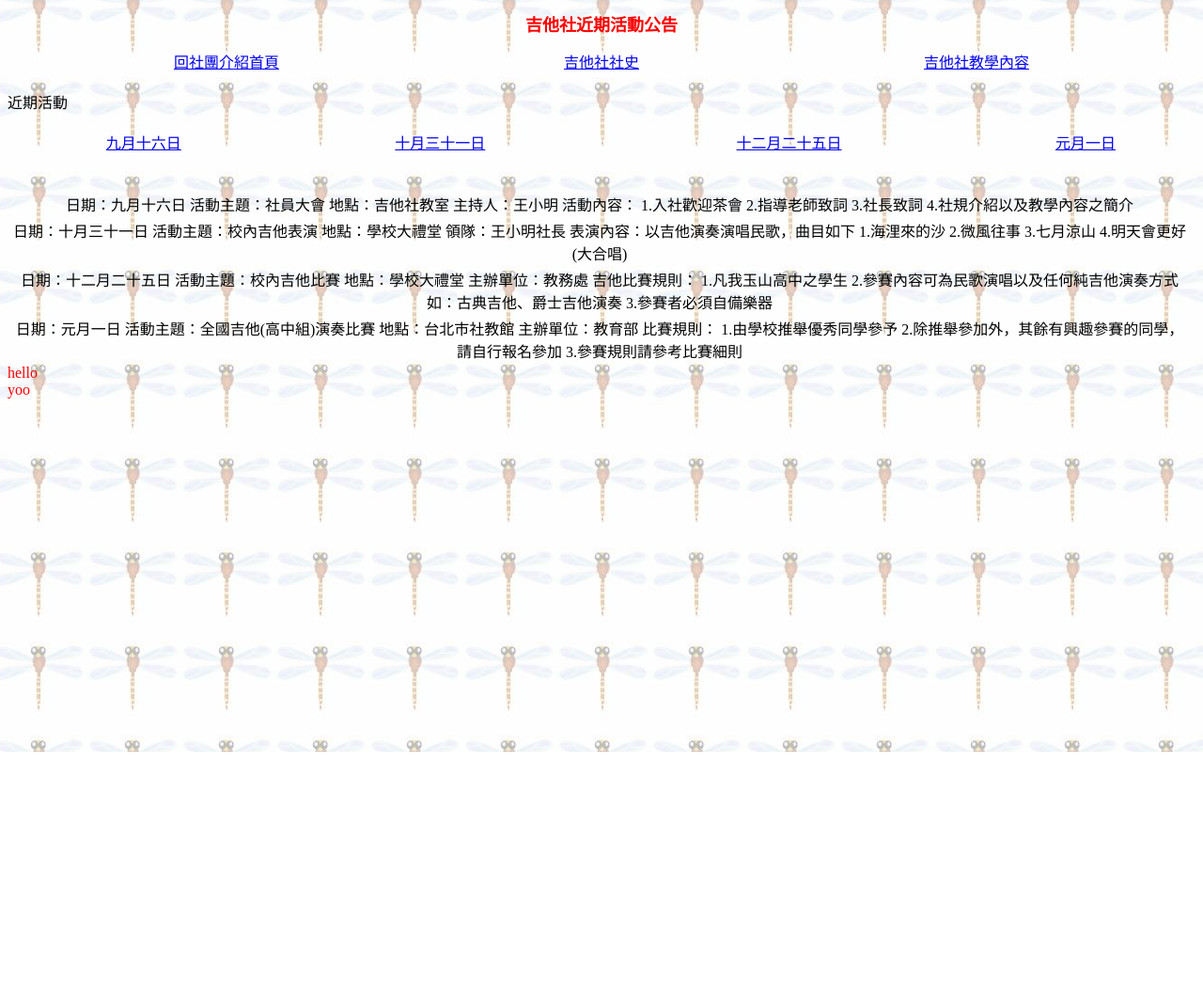
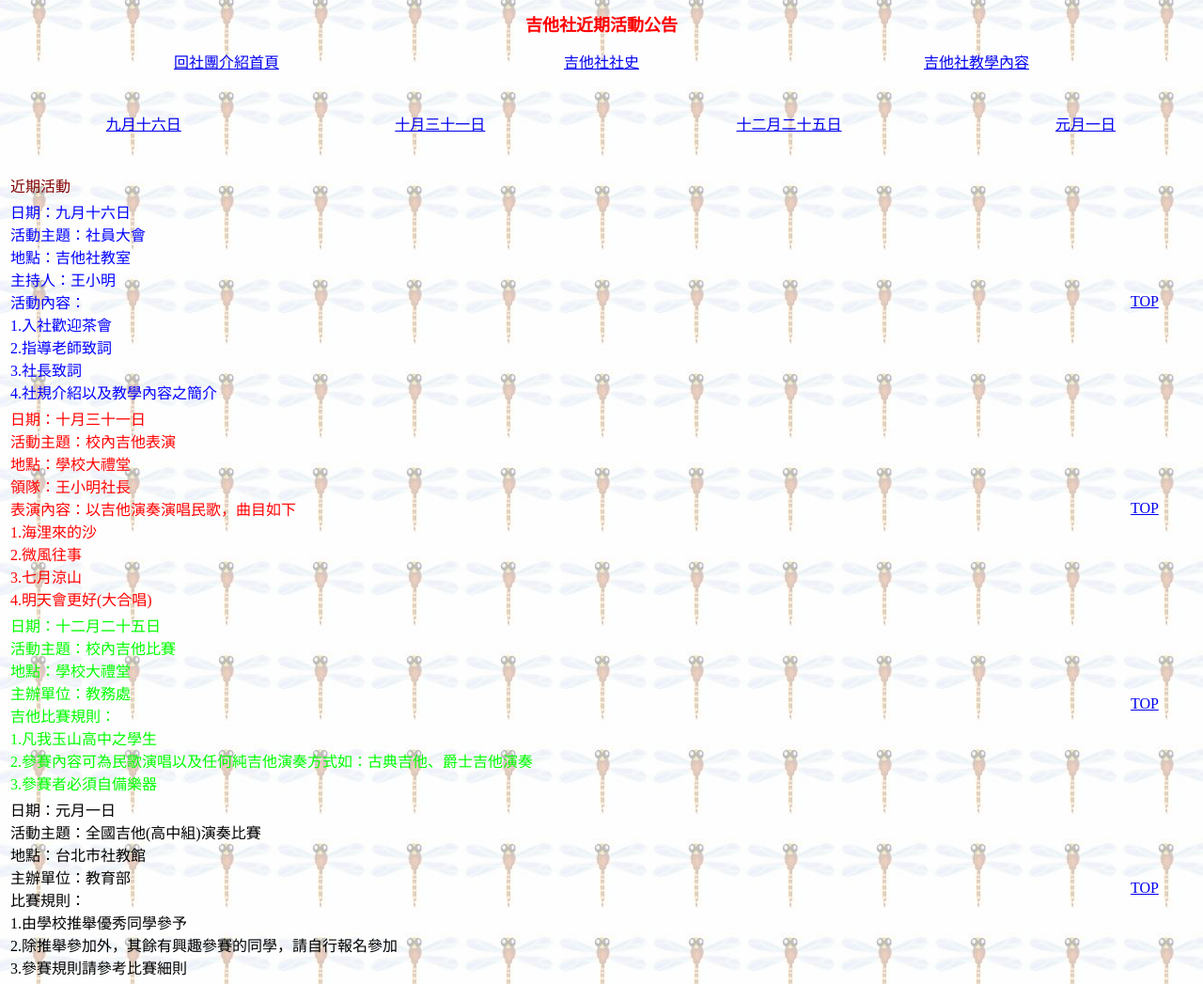
Before and after one commit to BobKuo/web12-1, a plain HTML site: page guitar_event.html in a window 1280 px wide. Shown: the top 1047 px of the page at 94% size. Before the commit the page ends 800 px from the top, so only its background shows below. Drawn offline with Linux system fonts and the light colour scheme.

Commit message:
完成吉他活動分頁

```diff
--- a/guitar_event.html
+++ b/guitar_event.html
@@ -25,28 +25,46 @@
             text-align: center;
         }
 
-
-        .a1 {
-            color: red;
+        .a1 td {
+            text-align: left;
+            font-size: 16px;
         }
 
-        /* .a1.a2 {
-            color: blue
-        } */
+        #p0 {
+            color: #800000;
+        }
+
+        #p1 {
+            color: #0000FF;
+        }
+
+        #p2 {
+            color: #FF0000;
+        }
+
+        #p3 {
+            color: #00FF00;
+        }
+
+        #p4 {
+            color: #000000;
+        }
     </style>
 </head>
 
 <body>
     <table>
         <h1>吉他社近期活動公告</h1>
-        <tr>
-            <td><a href="./index.html" target="_top">回社團介紹首頁</a></td>
-            <td><a href="./guitar_history.html" target="iframe">吉他社社史</a></td>
-            <td><a href="./guitar_learning.html" target="iframe">吉他社教學內容</a></td>
-        </tr>
-
         <table>
-            <p>近期活動</p>
+            <tr>
+                <td><a href="./index.html" target="_top">回社團介紹首頁</a></td>
+                <td><a href="./guitar_history.html" target="iframe">吉他社社史</a></td>
+                <td><a href="./guitar_learning.html" target="iframe">吉他社教學內容</a></td>
+            </tr>
+        </table>
+        <br>
+        <br>
+        <table>
             <tr>
                 <td><a href="#p1">九月十六日</a></td>
                 <td><a href="#p2">十月三十一日</a></td>
@@ -56,49 +74,56 @@
         </table>
         <br>
         <br>
-        <table>
-            <tr name="p1">
-                <td>日期：九月十六日
-                    活動主題：社員大會
-                    地點：吉他社教室
-                    主持人：王小明
-                    活動內容：
-                    1.入社歡迎茶會
-                    2.指導老師致詞
-                    3.社長致詞
+        <table class="a1">
+            <tr>
+                <td id="p0">近期活動</td>
+                <td></td>
+            </tr>
+            <tr>
+                <td id="p1">日期：九月十六日<br>
+                    活動主題：社員大會<br>
+                    地點：吉他社教室<br>
+                    主持人：王小明<br>
+                    活動內容：<br>
+                    1.入社歡迎茶會<br>
+                    2.指導老師致詞<br>
+                    3.社長致詞<br>
                     4.社規介紹以及教學內容之簡介</td>
+                <td><a href="#">TOP</a></td>
             </tr>
-            <tr name="p2">
-                <td>日期：十月三十一日
-                    活動主題：校內吉他表演
-                    地點：學校大禮堂
-                    領隊：王小明社長
-                    表演內容：以吉他演奏演唱民歌，曲目如下
-                    1.海浬來的沙
-                    2.微風往事
-                    3.七月涼山
+            <tr>
+                <td id="p2">日期：十月三十一日<br>
+                    活動主題：校內吉他表演<br>
+                    地點：學校大禮堂<br>
+                    領隊：王小明社長<br>
+                    表演內容：以吉他演奏演唱民歌，曲目如下<br>
+                    1.海浬來的沙<br>
+                    2.微風往事<br>
+                    3.七月涼山<br>
                     4.明天會更好(大合唱)</td>
+                <td><a href="#">TOP</a></td>
             </tr>
-            <tr name="p3">
-                <td>日期：十二月二十五日
-                    活動主題：校內吉他比賽
-                    地點：學校大禮堂
-                    主辦單位：教務處
-                    吉他比賽規則：
-                    1.凡我玉山高中之學生
-                    2.參賽內容可為民歌演唱以及任何純吉他演奏方式如：古典吉他、爵士吉他演奏
+            <tr>
+                <td id="p3">日期：十二月二十五日<br>
+                    活動主題：校內吉他比賽<br>
+                    地點：學校大禮堂<br>
+                    主辦單位：教務處<br>
+                    吉他比賽規則：<br>
+                    1.凡我玉山高中之學生<br>
+                    2.參賽內容可為民歌演唱以及任何純吉他演奏方式如：古典吉他、爵士吉他演奏<br>
                     3.參賽者必須自備樂器</td>
+                <td><a href="#">TOP</a></td>
             </tr>
-            <tr name="p4">
-                <td>日期：元月一日
-                    活動主題：全國吉他(高中組)演奏比賽
-                    地點：台北市社教館
-                    主辦單位：教育部
-                    比賽規則：
-                    1.由學校推舉優秀同學參予
-                    2.除推舉參加外，其餘有興趣參賽的同學，請自行報名參加
-                    3.參賽規則請參考比賽細則</td>
-                <td><a href="#"></a></td>
+            <tr>
+                <td id="p4">日期：元月一日<br>
+                    活動主題：全國吉他(高中組)演奏比賽<br>
+                    地點：台北市社教館<br>
+                    主辦單位：教育部<br>
+                    比賽規則：<br>
+                    1.由學校推舉優秀同學參予<br>
+                    2.除推舉參加外，其餘有興趣參賽的同學，請自行報名參加<br>
+                    3.參賽規則請參考比賽細則<br></td>
+                <td><a href="#">TOP</a></td>
             </tr>
         </table>
     </table>
@@ -107,17 +132,7 @@
 
 
 
-    <div class="a1 a2">
-        <div class="b1">
-            hello
-        </div>
-    </div>
 
-    <div class="a1">
-        <div class="b1">
-            yoo
-        </div>
-    </div>
 </body>
 
 </html>
```
Also changed, not shown: css/style.css (+6 -1 lines), index.html (+1 -1 lines), 2 other files.
